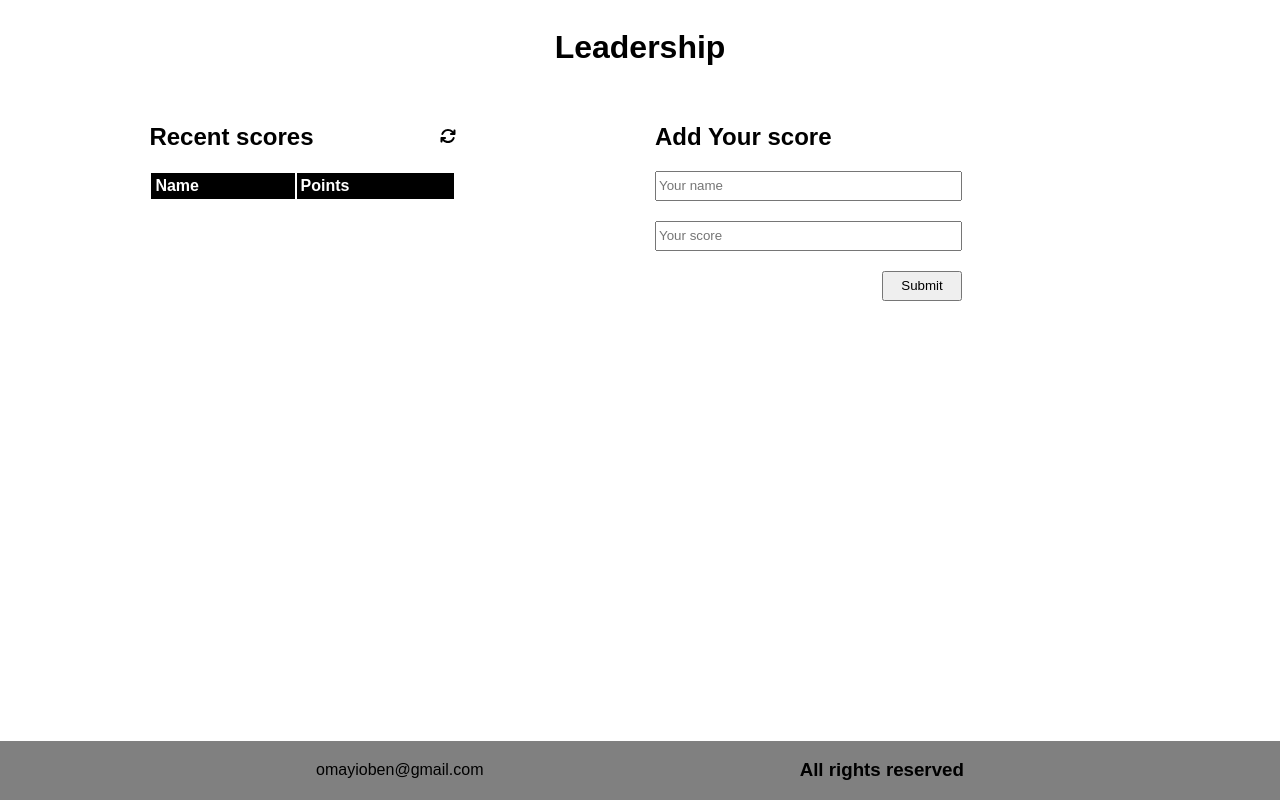
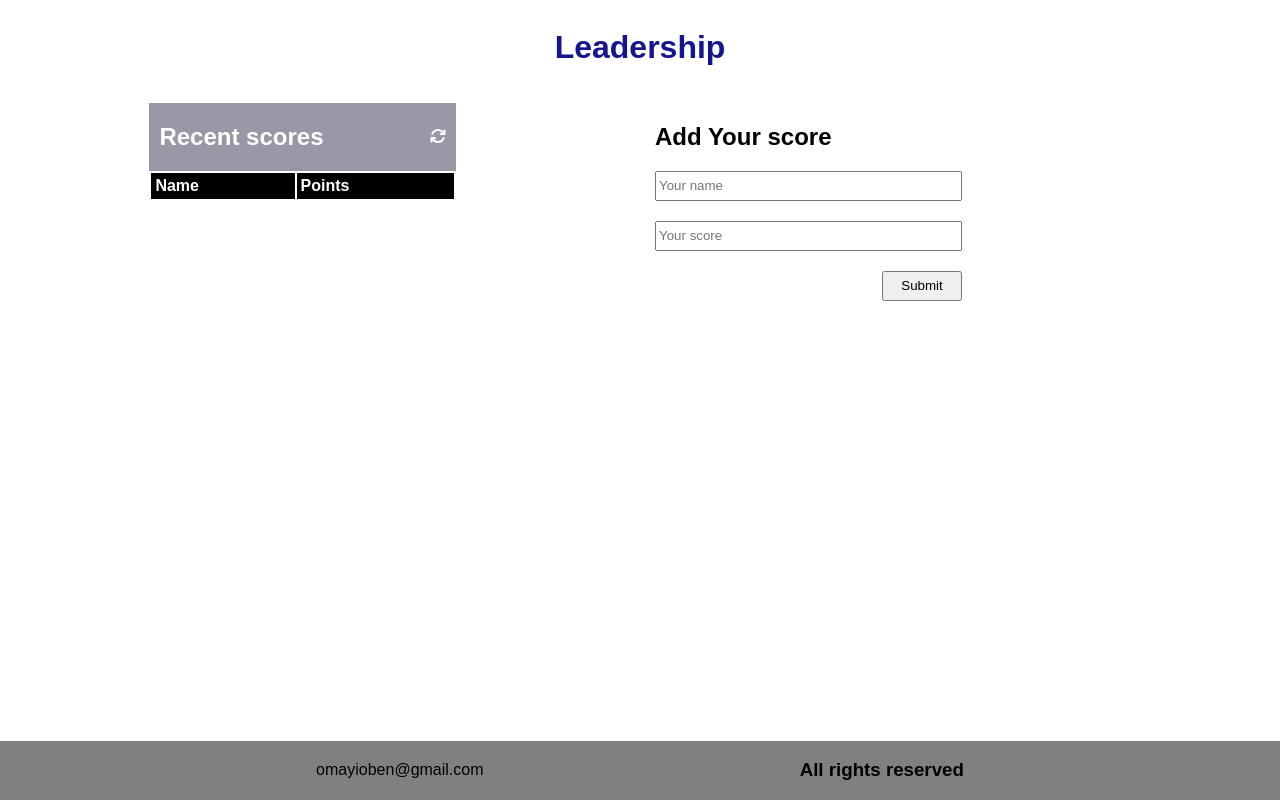
Before and after one commit to kiboma2021/Leaderboard, a website built with webpack: page src/index.html in a window 1280 px wide. In both pictures the pointer is over the element "Recent scores". Built offline with nearby package versions, Linux system fonts and the light colour scheme.

Commit message:
Style refresh section

```diff
--- a/src/main.css
+++ b/src/main.css
@@ -32,6 +32,13 @@ header {
   display: flex;
   justify-content: space-between;
   align-items: center;
+}
+
+.recent-score:hover {
+  background-color: rgb(152, 152, 167);
+  color: white;
+  padding-left: 10px;
+  padding-right: 10px;
 }
 
 .add-score {
@@ -81,6 +88,11 @@ footer {
   bottom: 0;
   left: 0;
   right: 0;
+}
+
+#heading {
+  color: rgb(21, 21, 143);
+
 }
 
 .footer {
```
